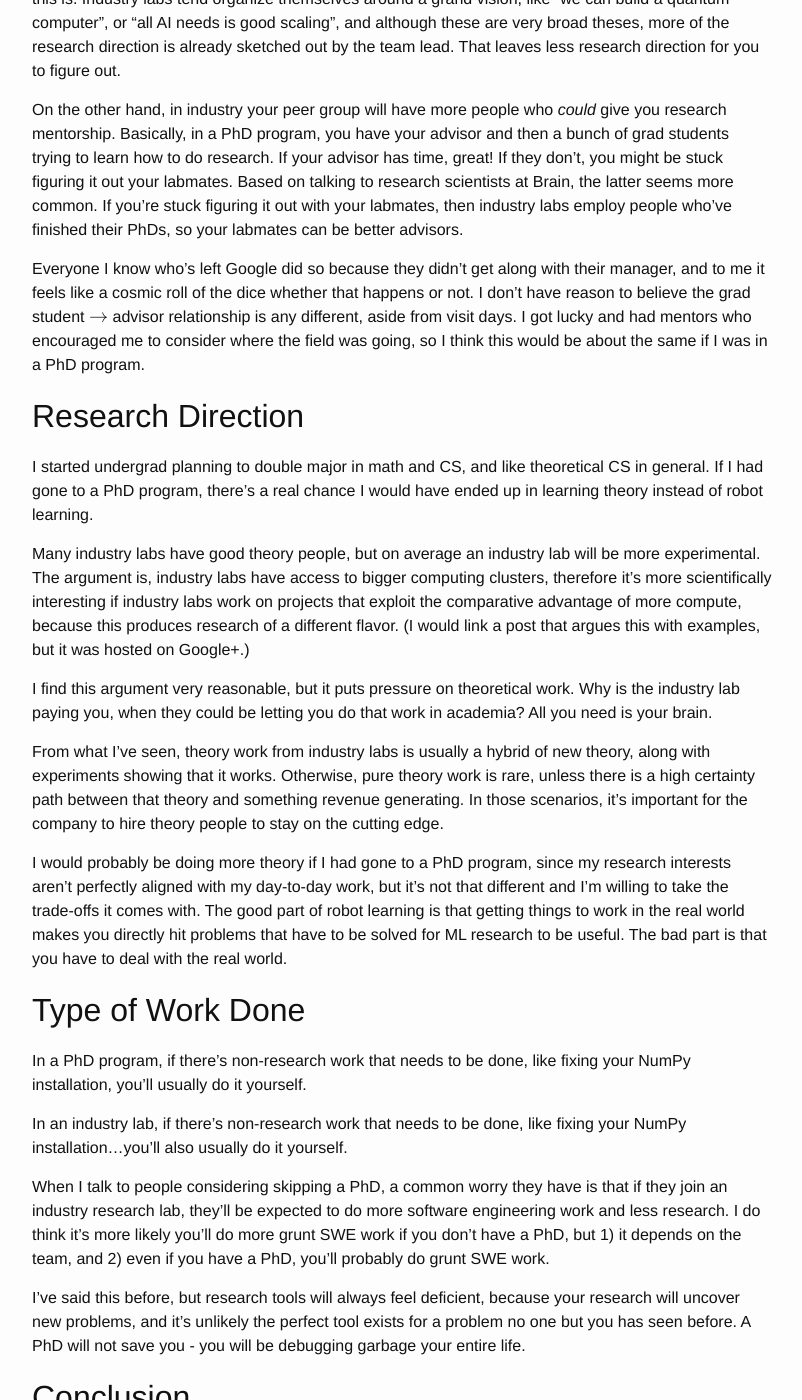
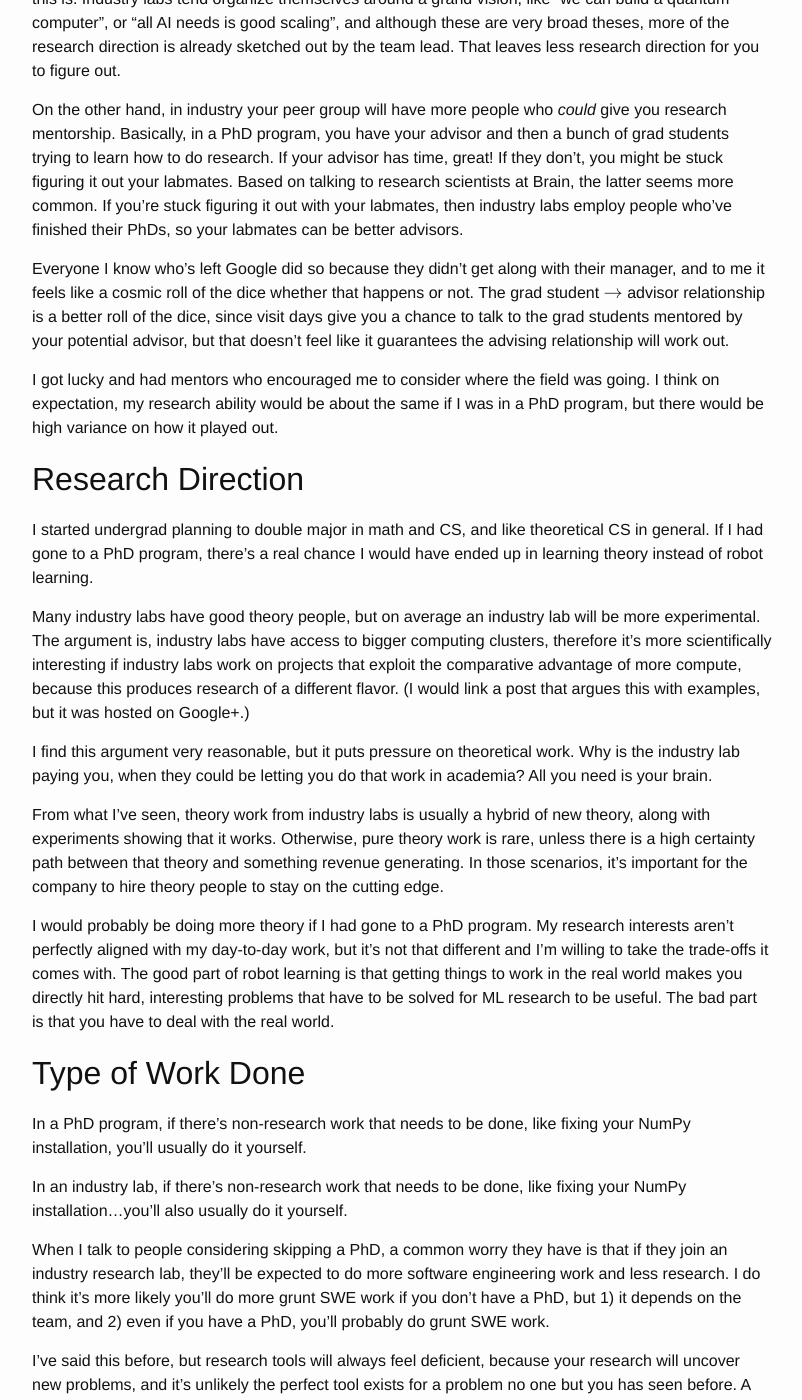
Before and after one commit to alexirpan/alexirpan.github.io, a Jekyll site: the page built from _posts/2021-03-14-grad-school-5years.markdown, in a window 1280 px wide and 1400 px high, scrolled down 5783 px. Shown: the whole window, without its empty margins (238-1040 px from the left). Built offline with Jekyll 4.4.1, drawn with Linux system fonts in a browser that asks for light colours; nearby versions of some CDN libraries; formulas are drawn with MathJax 3.

Commit message:
Forgot to incorporate one bit of feedback

```diff
--- a/_posts/2021-03-14-grad-school-5years.markdown
+++ b/_posts/2021-03-14-grad-school-5years.markdown
@@ -319,11 +319,14 @@ better advisors.
 
 Everyone I know who's left Google did so because
 they didn't get along with their manager, and to me it feels like a cosmic roll of the dice
-whether that happens or not. I don't have reason to believe the grad student $$\rightarrow$$ advisor
-relationship is any different, aside from visit days.
+whether that happens or not. The grad student $$\rightarrow$$ advisor relationship is a better
+roll of the dice, since visit days give you a chance to talk to the grad students mentored by
+your potential advisor, but that doesn't feel like it guarantees the advising relationship
+will work out.
+
 I got lucky and had mentors who encouraged me to consider
-where the field was going, so I think this would be about the same if I was in a PhD
-program.
+where the field was going. I think on expectation, my research ability would be about the same if I
+was in a PhD program, but there would be high variance on how it played out.
 
 
 Research Direction
@@ -349,10 +352,10 @@ pure theory work is rare, unless there is a high certainty path between that the
 revenue generating. In those scenarios, it's important for the company to hire theory people to
 stay on the cutting edge.
 
-I would probably be doing more theory if I had gone to a PhD program, since my research interests
+I would probably be doing more theory if I had gone to a PhD program. My research interests
 aren't perfectly aligned with my day-to-day work, but it's not that different and I'm willing to
 take the trade-offs it comes with. The good part of robot learning is that getting things to work
-in the real world makes you directly hit problems that have to be solved for ML research to be
+in the real world makes you directly hit hard, interesting problems that have to be solved for ML research to be
 useful. The bad part is that you have to deal with the real world.
 
 
```
